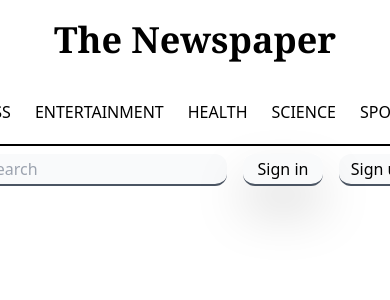
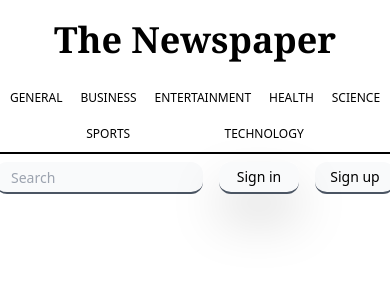
Before and after one commit to N1ko1a/Elektronske_Novine, a React (Vite) app: page / in a window 390 px wide. Shown: the top 300 px of the page. Built offline with nearby package versions, Linux system fonts and the light colour scheme.

Commit message:
Dodao sam responsive elements

```diff
--- a/src/Components/NavBar.tsx
+++ b/src/Components/NavBar.tsx
@@ -12,26 +12,26 @@ function NavBar() {
       <h1 className=" flex  justify-center font-semibold font-serif ease-in-out duration-500 m-5 text-4xl sm:text-5xl  md:text-7xl">
         The Newspaper
       </h1>
-      <div className="flex justify-evenly w-fit border-b-2 border-black">
-        <button className="m-3  hover:font-bold w-fit h-10 ease-in-out duration-500 sm:text-xs sm:hover:text-base md:text-base md:hover:text-xl">
+      <div className="flex flex-wrap justify-evenly w-fit border-b-2 border-black ">
+        <button className="m-2 text-xs  hover:font-bold w-fit h-5 ease-in-out duration-500 sm:text-xs sm:m-3 sm:hover:text-base md:text-base md:hover:text-xl">
           GENERAL
         </button>
-        <button className="m-3  hover:font-bold w-fit h-10 ease-in-out duration-500 sm:text-xs sm:hover:text-base md:text-base md:hover:text-xl">
+        <button className="m-2 text-xs hover:font-bold w-fit h-5 ease-in-out duration-500 sm:text-xs sm:m-3 sm:hover:text-base md:text-base md:hover:text-xl">
           BUSINESS
         </button>
-        <button className="m-3  hover:font-bold w-fit h-10 ease-in-out duration-500 sm:text-xs sm:hover:text-base md:text-base md:hover:text-xl">
+        <button className="m-2 text-xs hover:font-bold w-fit h-5 ease-in-out duration-500 sm:text-xs sm:m-3 sm:hover:text-base md:text-base md:hover:text-xl">
           ENTERTAINMENT
         </button>
-        <button className="m-3  hover:font-bold w-fit h-10 ease-in-out duration-500 sm:text-xs sm:hover:text-base md:text-base md:hover:text-xl">
+        <button className="m-2 text-xs hover:font-bold w-fit h-5 ease-in-out duration-500 sm:text-xs sm:m-3 sm:hover:text-base md:text-base md:hover:text-xl">
           HEALTH
         </button>
-        <button className="m-3  hover:font-bold w-fit h-10 ease-in-out duration-500 sm:text-xs sm:hover:text-base md:text-base md:hover:text-xl">
+        <button className="m-2 text-xs hover:font-bold w-fit h-5 ease-in-out duration-500 sm:text-xs sm:m-3 sm:hover:text-base md:text-base md:hover:text-xl">
           SCIENCE
         </button>
-        <button className="m-3  hover:font-bold w-fit h-10 ease-in-out duration-500 sm:text-xs sm:hover:text-base md:text-base md:hover:text-xl">
+        <button className="m-2 text-xs hover:font-bold w-fit h-5 ease-in-out duration-500 sm:text-xs sm:m-3 sm:hover:text-base md:text-base md:hover:text-xl">
           SPORTS
         </button>
-        <button className="m-3  hover:font-bold w-fit h-10 ease-in-out duration-500 sm:text-xs sm:hover:text-base  md:text-base md:hover:text-xl">
+        <button className="m-2 text-xs hover:font-bold w-fit h-5 ease-in-out duration-500 sm:text-xs sm:m-3 sm:hover:text-base  md:text-base md:hover:text-xl">
           TECHNOLOGY
         </button>
       </div>
@@ -41,15 +41,15 @@ function NavBar() {
             type="text"
             placeholder="Search"
             value={search}
-            className="w-64 h-8 bg-gray-50 border-b-2 border-gray-600 rounded-xl  outline-none text-white pl-4 hover:bg-gray-200   transition duration-500 ease-in-out hover:text-black"
+            className="text-sm w-52 h-8 bg-gray-50 border-b-2 border-gray-600 rounded-xl  outline-none text-white pl-4 hover:bg-gray-200   transition duration-500 ease-in-out hover:text-black sm:w-64 sm:text-sm md:text-base"
             onChange={handleInputChange} // Update search results as the user types
           />
         </div>
         <div className="">
-          <button className="bg-gray-50 border-b-2 border-gray-600 h-8 w-20 m-2 rounded-xl hover:bg-gray-200 transition duration-500 ease-in-out drop-shadow-2xl">
+          <button className="text-sm bg-gray-50 border-b-2 border-gray-600 h-8 w-20 m-2 rounded-xl hover:bg-gray-200 transition duration-500 ease-in-out drop-shadow-2xl sm:text-sm md:text-base">
             Sign in
           </button>
-          <button className="bg-gray-50 border-b-2 border-gray-600 h-8 w-20 m-2 rounded-xl hover:bg-gray-200 transition duration-500 ease-in-out">
+          <button className="text-sm bg-gray-50 border-b-2 border-gray-600 h-8 w-20 m-2 rounded-xl hover:bg-gray-200 transition duration-500 ease-in-out sm:text-sm md:text-base">
             Sign up
           </button>
         </div>
```
